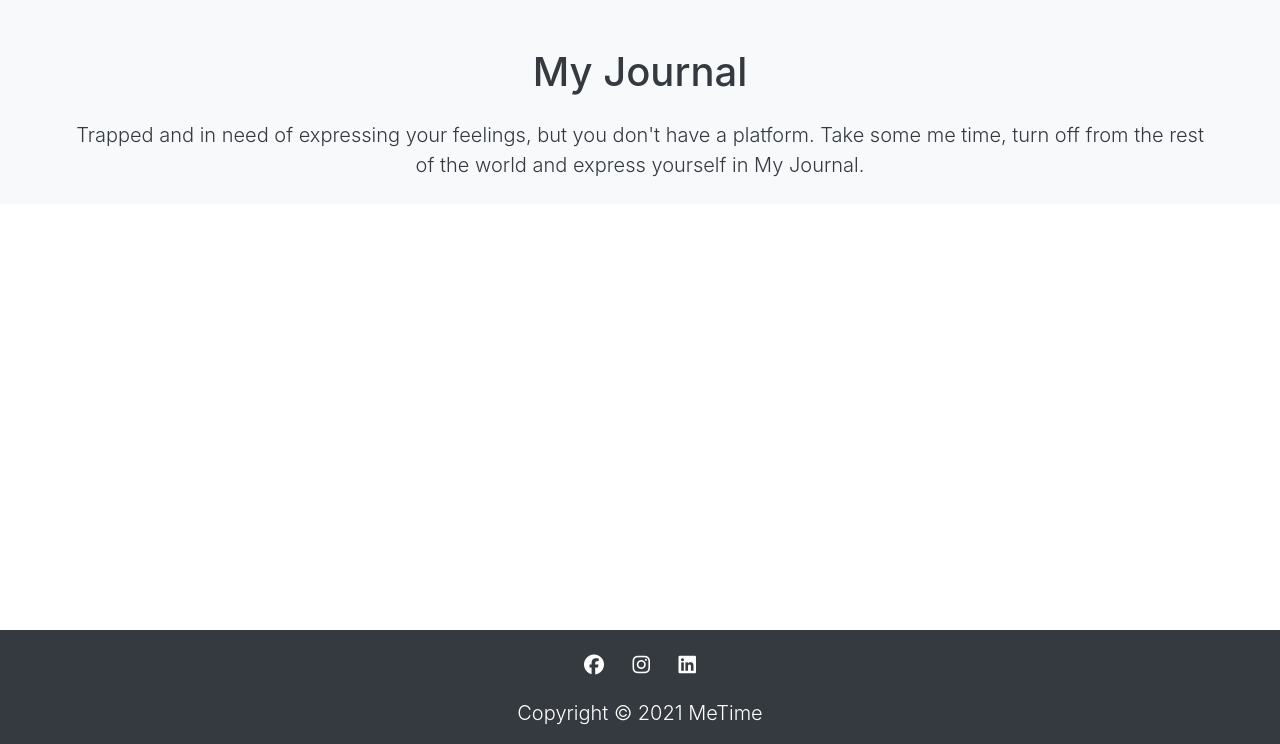
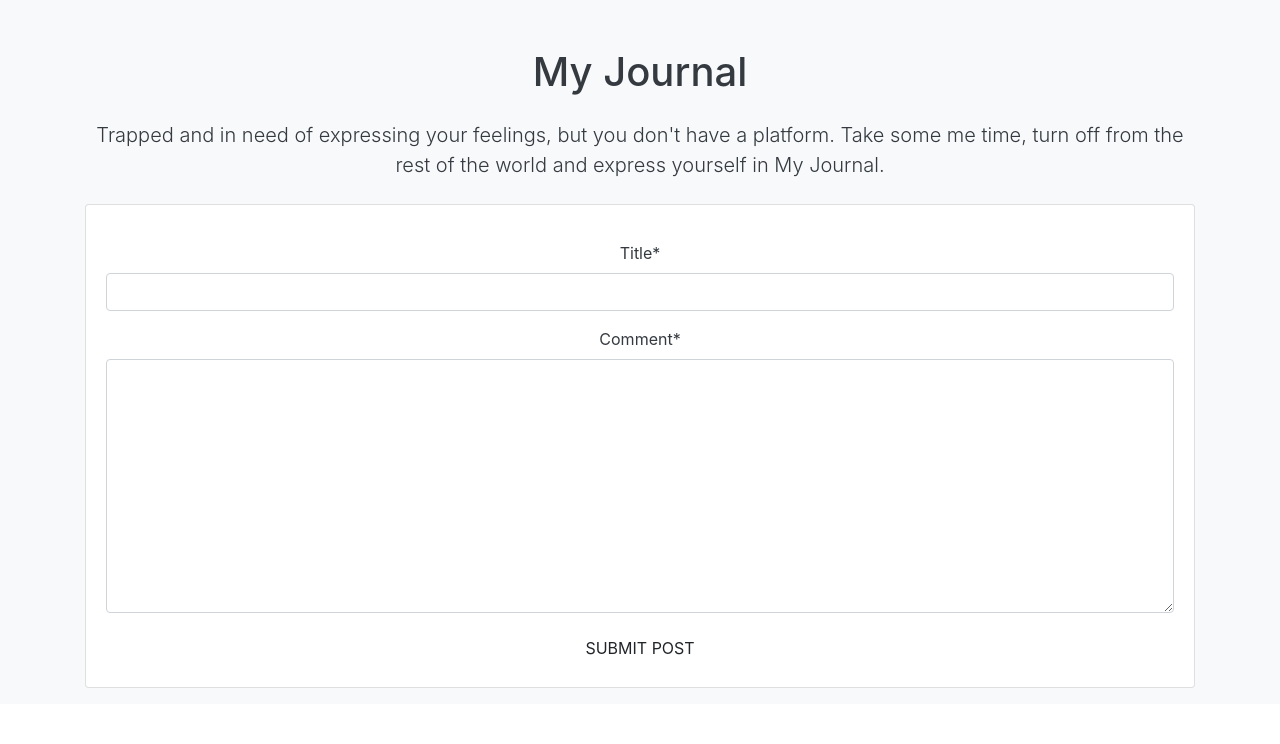
Before and after one commit to RvN-R/MeTime, a Django app: page /journal/ in a window 1280 px wide. Shown: the part 56-800 px from the top of the page. Run offline with Django 3.2, Linux system fonts and the light colour scheme; the visitor is signed in with stand-in values (Sample User, id 1); data that the repository does not hold is empty; some libraries are stand-ins or nearby versions.

Commit message:
Post function created for journal

```diff
--- /dev/null
+++ b/journal/forms.py
@@ -0,0 +1,9 @@
+from django import forms
+from django.forms import ModelForm
+from .models import Journal
+
+
+class CreatePostForm(forms.ModelForm):
+    class Meta:
+        model = Journal
+        exclude = ('poster',)
--- a/journal/templates/journal/journal.html
+++ b/journal/templates/journal/journal.html
@@ -10,7 +10,7 @@ Home
   <div class="container">
     <div class="row g-0">
       <!--Page Heading-->
-      <div class="d-sm-flex align-items-center justify-content-between">
+      <div class="col-12">
         <div>
           <h1>My Journal <span class="text-info"></h1>
           <p class="lead my-4">
@@ -19,7 +19,8 @@ Home
           </p>
         </div>
       </div>
-      <div class="dm-sm-flex align-items-center justify-content-between">
+      <!-- Journal Entries-->
+      <div class="col-12">
         {% for post in posts %}
           <div class="card mb-3">
             <div class="card-body">
@@ -30,6 +31,20 @@ Home
           </div>
         {% endfor %}
       </div>
+      <!--Journal Entry Form-->
+      <div class="col-12">
+        <div class="card mb-3">
+          <div class="card-body">
+            <form class="mt-3" action="{% url 'journal' %}" method="POST" enctype="multipart/form-data">
+              {% csrf_token %}
+              {{ form|crispy }}
+              <div class="">
+                <button class="btn rounded-0 text-uppercase" type="submit">Submit Post</button>
+            </div>
+            </form>
+          </div>
+        </div>
+      </div>
     </div>
   </div>
 </section>
--- a/journal/views.py
+++ b/journal/views.py
@@ -2,17 +2,35 @@ from django.shortcuts import render, redirect, reverse, get_object_or_404
 from django.contrib.auth.decorators import login_required
 from django.contrib import messages
 from .models import Journal
+from .forms import CreatePostForm
 
 
 
 def journal(request):
     """a view to journal homepage"""
+    # user variable returns the request
+    # user posts returns all the journal posts matching the users credentials
+    # form variable reutrns the CreatePostForm created in forms.py
+    form = CreatePostForm()
     user = request.user
-    print(user)
+    # print(user)
     posts = Journal.objects.all().filter(poster=user)
-    print(posts)
+    # print(posts)
     context = {
         "user": user,
-        "posts": posts
+        "posts": posts,
+        "form": form
         }
+    if request.method == "POST":
+        post_form = CreatePostForm(request.POST)
+        try:
+            if post_form.is_valid:
+                post=post_form.save(commit=False)
+                post.poster = request.user
+                post.save()
+                message.success(request,'Journal Entry Successful')
+        except Exception as e:
+            messages.error(
+                request, "Please fill out the form correct"
+            )
     return render(request, "journal/journal.html", context)
--- a/templates/base.html
+++ b/templates/base.html
@@ -104,8 +104,8 @@
 
 
 <!-- footer -->
-<footer class="bg-dark text-white text-center fixed-bottom">
-        <!-- social media icons -->
+<!-- <footer class="bg-dark text-white text-center fixed-bottom">
+        social media icons
         <div class="text-center text-white p-3">
             <a href="https://www.facebook.com" target="_blank"><i class="fab fa-facebook footer-icons hvr-pulse" style="font-size: 20px; color:#fff"></i></a>
             <a href="https://www.instagram.com" target="_blank"><i class="fab fa-instagram footer-icons hvr-pulse"style="font-size: 20px; color:#fff"></i></a>
@@ -115,7 +115,7 @@
         <p class="lead">Copyright &copy; 2021 MeTime</p>
 
       </div>
-    </footer>
+    </footer> -->
 
     <!-- postload js -->
         {% block postloadjs %}
```
